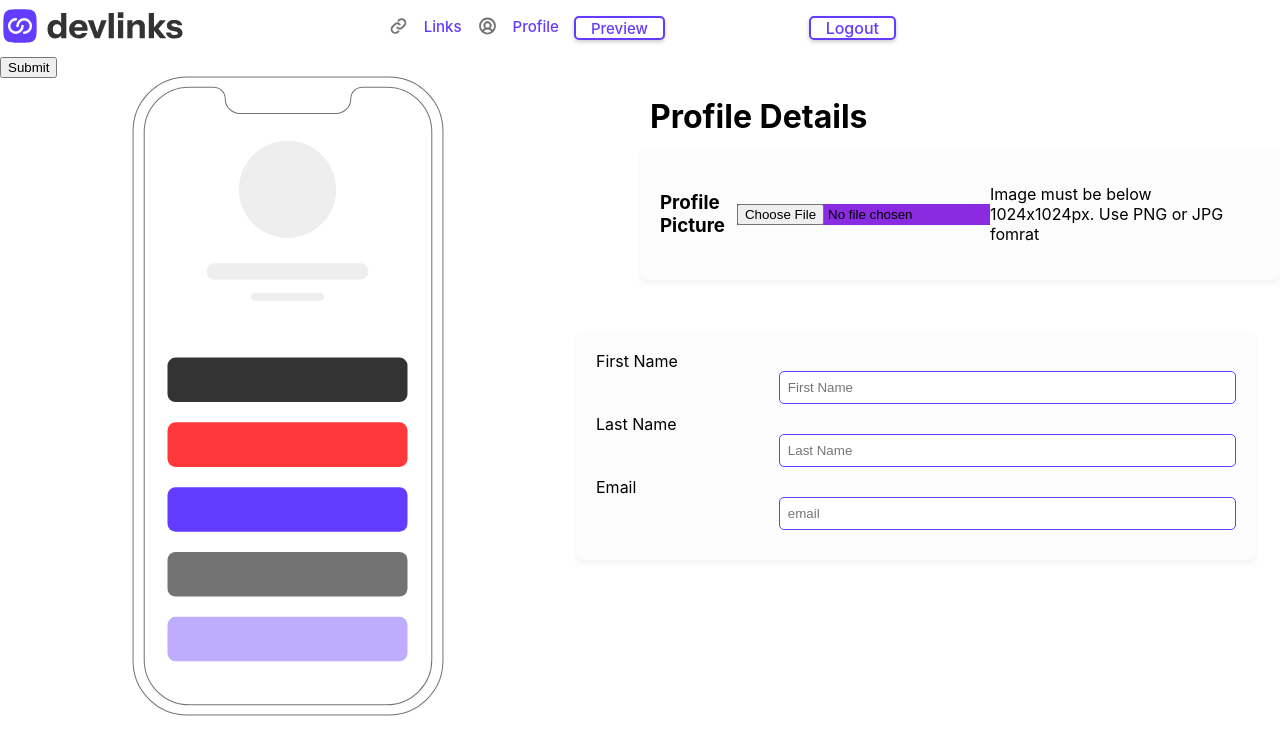
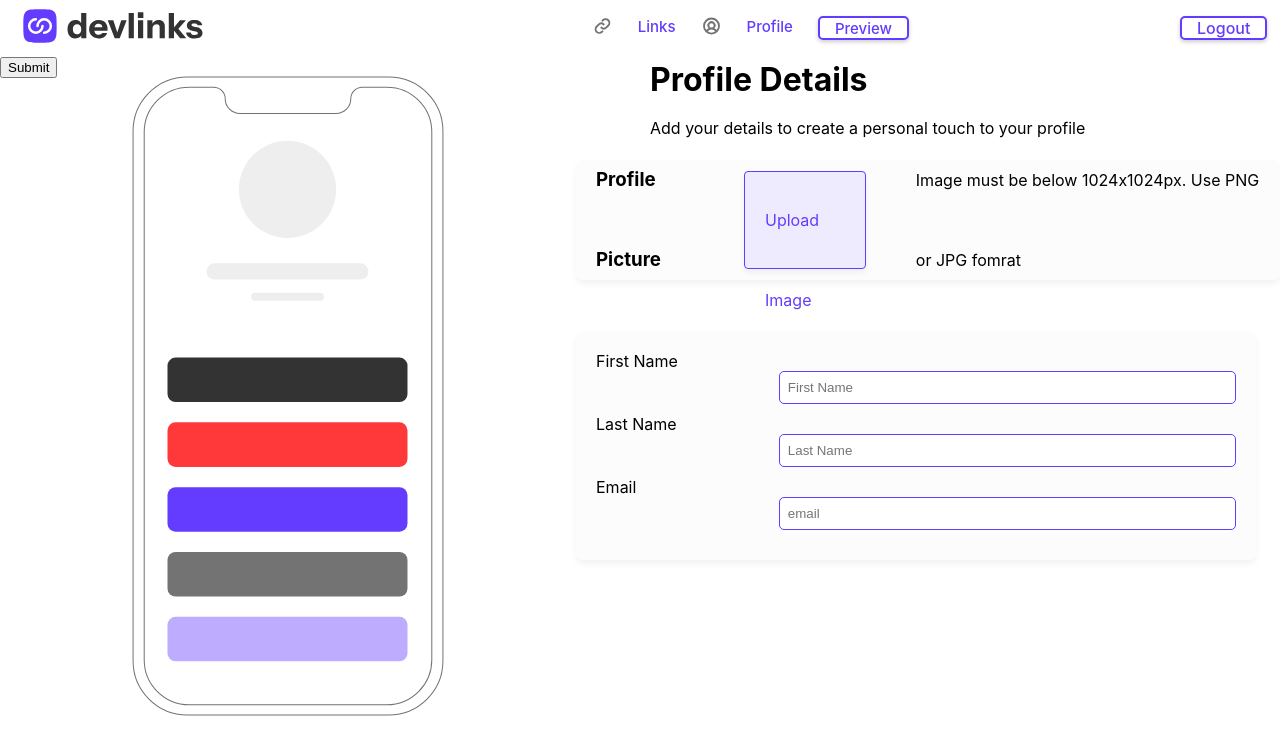
Before and after one commit to Keon24/link-app-frontend, a React (Create React App) app: page /profile in a window 1280 px wide. Shown: the top 754 px of the page. Built offline with nearby package versions, Linux system fonts and the light colour scheme.

Commit message:
more styles to the profile component and links

```diff
--- a/src/components/Links.jsx
+++ b/src/components/Links.jsx
@@ -33,9 +33,10 @@ const Links = () => {
   };
 
   return (
-    <div className='container'>
+    <div className='link-phone'>
       <h1>Customize your links</h1>
       <p>Add/Remove/Delete links below then share your profile with the world</p>
+
       <button className='add-link-button' onClick={() => setShowInput(true)}>+ Add new link</button>
       {showInput && (
         <div>
@@ -66,7 +67,6 @@ const Links = () => {
       )}
 
       <LinksDisplay links={links} />
-
     </div>
   );
 };
--- a/src/components/ProfileDetails.css
+++ b/src/components/ProfileDetails.css
@@ -1,31 +1,45 @@
 .upload-section {
   display: flex;
   flex-direction: column;
-  margin-top: 10px;
+  margin-top: 12px;
   position: absolute;
   left: 50%;
+  top: 4%;
   padding:10px;
+  line-height: 10px;
+
 }
 
 .user-profile {
   display: flex;
   align-items: center;
   justify-content: center;
-  margin-top: 20px;
+  gap: 50px;
+  margin-top: 10px;
   position: absolute;
   bottom: 65%;
-  left: 50%;
+  left: 45%;
+  height: 10%;
+  line-height: 80px;
   background-color: #fcfcfc;
   box-shadow: 0 4px 6px rgba(0, 0, 0, 0.05);
   border-radius: 8px;
   padding: 20px;
   transition: box-shadow 1.3s ease-in-out;
 }
-.profile-image {
-    background-color:blueviolet;
+.custom-file-upload {
+    display: block;
+    padding: 8px 20px;
+    height: 100%;
+    background-color: #EFEBFF;
+    border: 1px solid #633cff;
+    border-radius: 4px;
+    cursor: pointer;
+    color: #633cff;
+    box-shadow: 0 4px 6px rgba(0, 0, 0, 0.05);
+    transition: box-shadow 1.3s ease-in-out;
+}
 
-
-}
 
 .user-details {
  display:grid;
--- a/src/components/ProfileDetails.jsx
+++ b/src/components/ProfileDetails.jsx
@@ -40,7 +40,11 @@ const ProfileDetails = () => {
       </div>
       <div className="user-profile">
         <h3 className="profile-pic">Profile Picture</h3>
-        <input className="profile-image" type="file" onChange={handleFileChange} />
+        <label htmlFor="file-upload" className="custom-file-upload">
+  Upload Image
+</label>
+<input id="file-upload" className="profile-image" type="file" onChange={handleFileChange} style={{ display: 'none' }} />
+
         {image && <img src={image} alt="Uploaded" />}
        <p className="pic-size">Image must be below 1024x1024px. Use PNG or JPG fomrat</p>
       </div>
--- a/src/components/links.css
+++ b/src/components/links.css
@@ -1,15 +1,11 @@
-    .link-container {
-    grid-column: 2 / 3;
-    display: flex;
+   .link-phone {
+    display:flex;
     flex-direction: column;
     align-items: center;
-    margin-right: 0%;
-    margin-top: 20%;
-    position:relative;
-    right: -40%;
-    top: -35%;
-
-  }
+    justify-content: center;
+    position: absolute;
+    left: 45%;
+   }
 
   .starter-mockup {
     background-color: #eeeeee
--- a/src/components/navbar.css
+++ b/src/components/navbar.css
@@ -3,14 +3,17 @@
     justify-content: space-between;
     align-items: center;
     background-color: #fff;
+    margin-left: 20px;
 
 }
 .nav-menu {
     display: flex;
     flex-direction: row;
     list-style: none;
-    gap: 15px;
+    gap: 25px;
     width: 50%;
+    position: relative;
+    left:15%
 
 
 }
@@ -35,7 +38,7 @@
     background-color: #fff;
     color: #fff;
     position: relative;
-    right: 30%;
+    left: -1%;
     transition: all 0.3s ease;
   }
 .logout-link a {
```
Also changed, not shown: src/components/ImageContext.jsx (+11 -11 lines).
